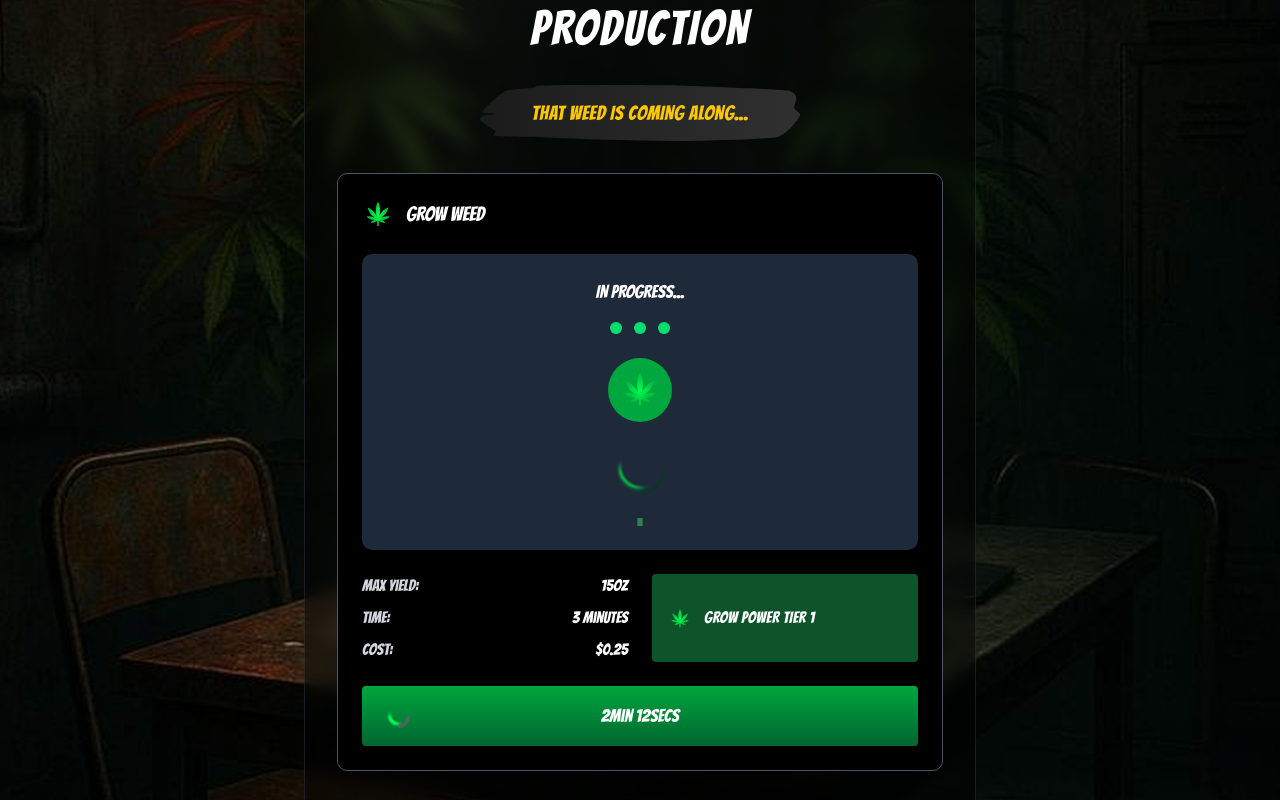
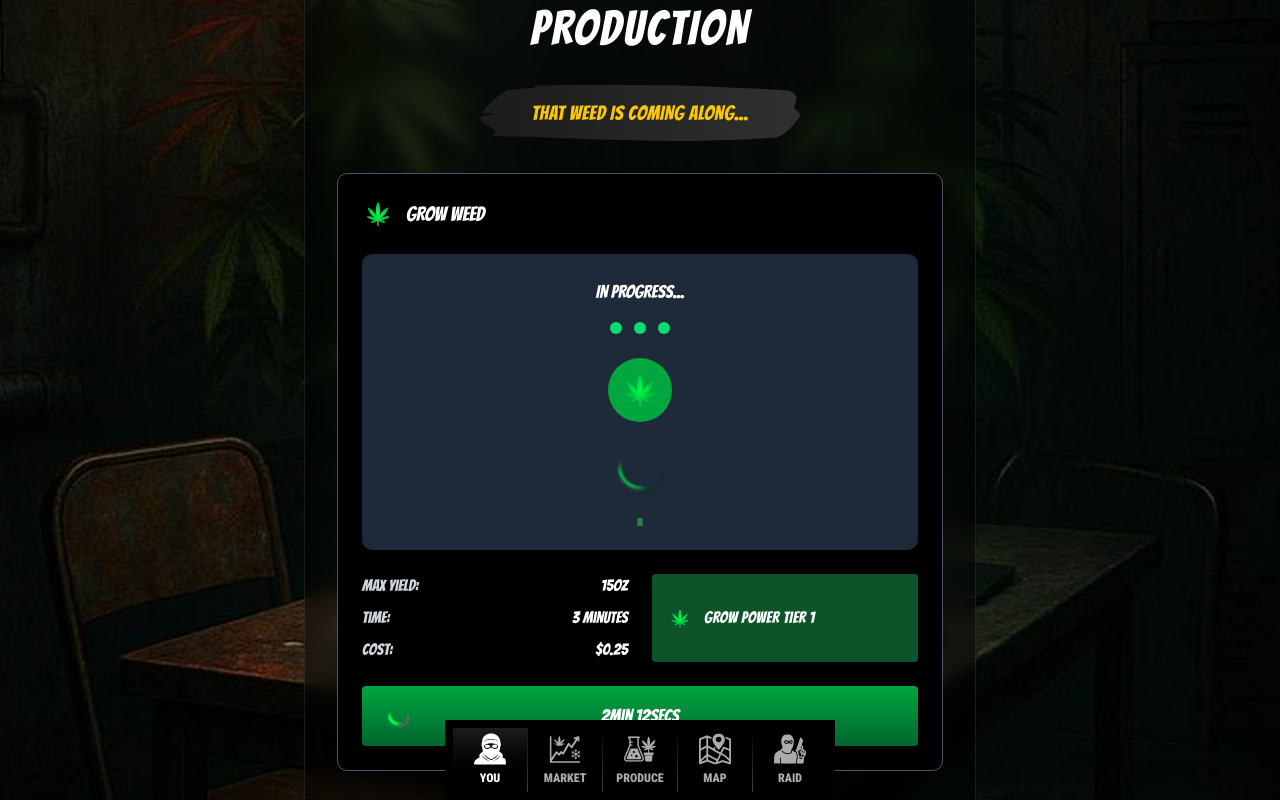
Before and after one commit to jadhavharshh/DopeRaiderV2, a React (Vite) app: page /production/active in a window 1280 px wide. Built offline with nearby package versions, Linux system fonts and the light colour scheme.

Commit message:
fixed bg image

```diff
--- a/src/pages/ProductionActiveScreen.tsx
+++ b/src/pages/ProductionActiveScreen.tsx
@@ -190,10 +190,10 @@ export const ProductionActiveScreen = (): JSX.Element => {
               </div>
             </div>
 
-            {/* Bottom Navigation */}
-            <div className="relative z-10 flex-shrink-0">
-              <BottomNav3 />
-            </div>
+          {/* Bottom Navigation */}
+          <div className="relative z-10 flex-shrink-0">
+            <BottomNav3 />
+          </div>
           </div>
         </div>
       </div>
@@ -320,6 +320,15 @@ export const ProductionActiveScreen = (): JSX.Element => {
             </div>
           </div>
         </div>
+
+        {/* Desktop Bottom Navigation */}
+        <div className="fixed bottom-0 left-0 right-0 z-30">
+          <div className="fixed bottom-0 left-1/2 transform -translate-x-1/2 z-30">
+            <div className="scale-60 sm:scale-70 md:scale-80 lg:scale-90 xl:scale-100 origin-bottom">
+              <BottomNav3 />
+            </div>
+          </div>
+        </div>
       </div>
     </div>
   );
--- a/src/pages/ProductionScreen.tsx
+++ b/src/pages/ProductionScreen.tsx
@@ -5,7 +5,7 @@ import { BottomNav3 } from "./InventoryScreenSections/BottomNav3";
 
 // Import images using Vite's path configuration
 import backgroundImg from "@/static/img/image-2.png";
-import TelegramChairIMG from "@/static/img/telegram-chair.png";
+import WeedBgIMG from "@/static/img/weed.png";
 import weedIcon from "@/static/img/weed-icon.svg";
 import cokeIcon from "@/static/img/coke-icon.svg";
 import seedsIcon from "@/static/img/seeds-icon.svg";
@@ -215,8 +215,8 @@ export const ProductionScreen = (): JSX.Element => {
           </button>
         </div>
 
-        {/* Bottom Navigation - Exact positioning from Figma */}
-        <div className="absolute w-[393px] h-[120px] left-0 top-[732px]">
+        {/* Bottom Navigation */}
+        <div className="absolute bottom-0 left-0 right-0 z-10">
           <BottomNav3 />
         </div>
       </div>
@@ -226,7 +226,7 @@ export const ProductionScreen = (): JSX.Element => {
         <img
           className="absolute inset-0 w-full h-full object-cover opacity-70"
           alt="Background"
-          src={TelegramChairIMG}
+          src={WeedBgIMG}
         />
 
         {/* Desktop Content - Scaled and Centered */}
@@ -368,6 +368,15 @@ export const ProductionScreen = (): JSX.Element => {
             </div>
           </div>
         </div>
+
+        {/* Desktop Bottom Navigation */}
+        <div className="fixed bottom-0 left-0 right-0 z-30">
+          <div className="fixed bottom-0 left-1/2 transform -translate-x-1/2 z-30">
+            <div className="scale-60 sm:scale-70 md:scale-80 lg:scale-90 xl:scale-100 origin-bottom">
+              <BottomNav3 />
+            </div>
+          </div>
+        </div>
       </div>
     </div>
   );
```
Also changed, not shown: 1 other file (tests, documents, lock files or other folders).
